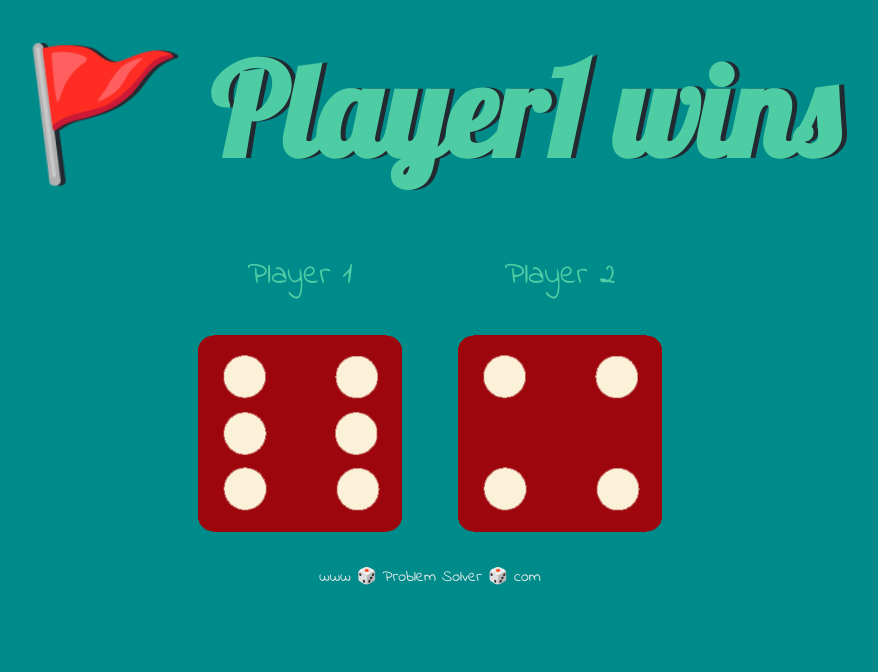
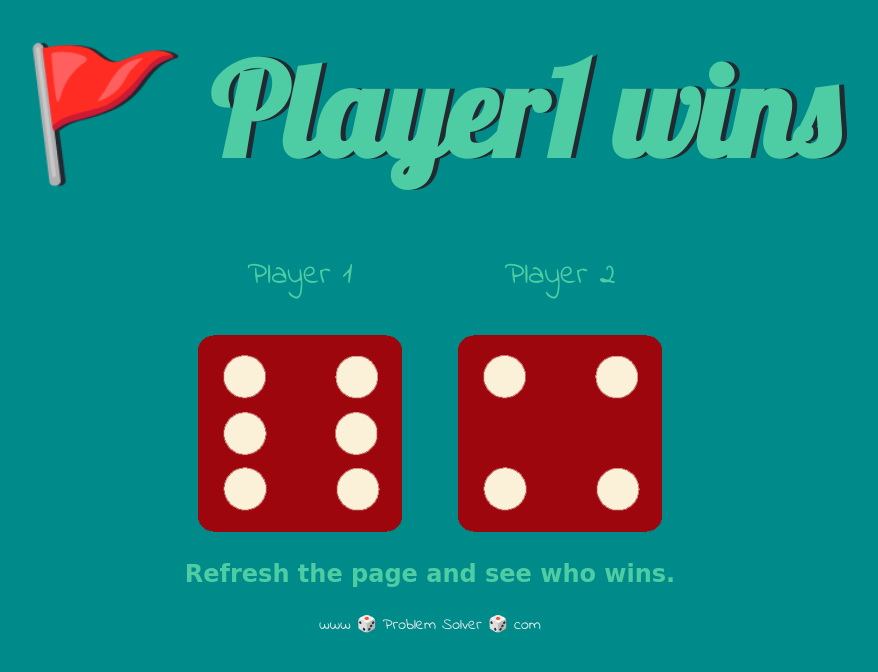
Before and after one commit to entrmohit/Conflict-Resolver, a plain HTML site: page index.html in a window 1280 px wide. Shown: the whole page, without its empty margins (210-1088 px from the left). Drawn offline with Linux system fonts and the light colour scheme.

Commit message:
adding a tag

```diff
--- a/index.html
+++ b/index.html
@@ -22,6 +22,8 @@
         <img class="img2" src="https://entrmohit.github.io/Conflict-Resolver/images/dice6.png">
       </div>
 
+      <h2 >Refresh the page and see who wins.</h2>
+
     </div>
     <script src="js/index.js">
 
```
